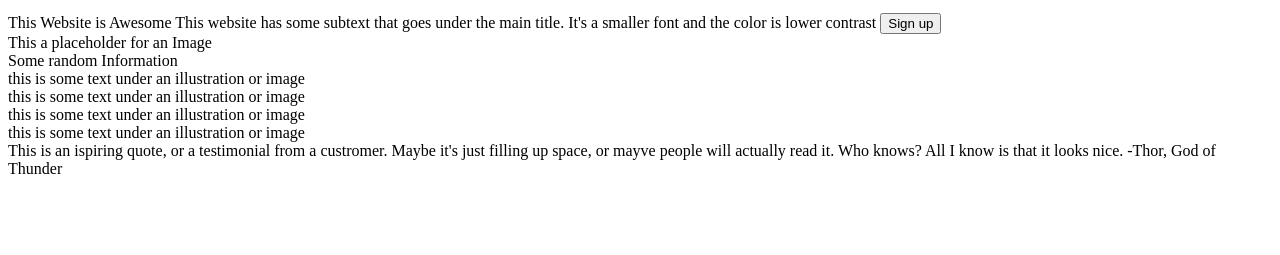
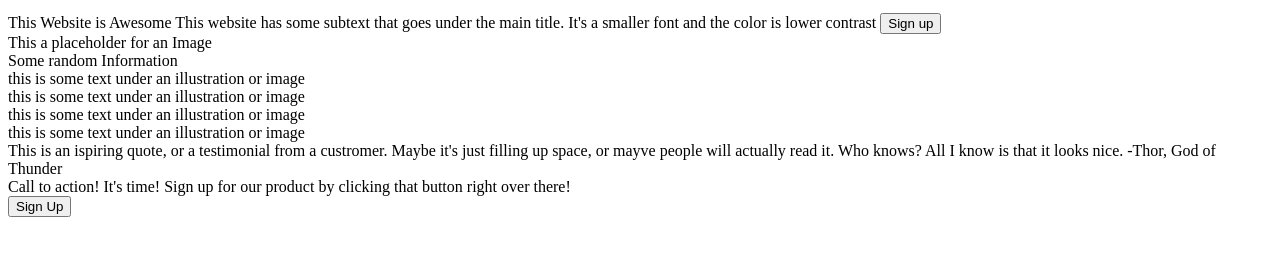
Before and after one commit to algodoncin/odin-landing-page, a plain HTML site: page index.html in a window 1280 px wide. Shown: the part 99-354 px from the top of the page. Drawn offline with Linux system fonts and the light colour scheme.

Commit message:
Ad info added

```diff
--- a/index.html
+++ b/index.html
@@ -63,7 +63,15 @@
                 <span>-Thor, God of Thunder</span>
             </div>
             <div class="ad">
-
+                <div>
+                    <div class="ad-text">
+                        <span>Call to action! It's time!</span>
+                        <span>Sign up for our product by clicking that button right over there!</span>
+                    </div>
+                    <div class="ad-button">
+                        <button>Sign Up</button>
+                    </div>
+                </div>
             </div>
         </div>
         <div class="footer">
```
